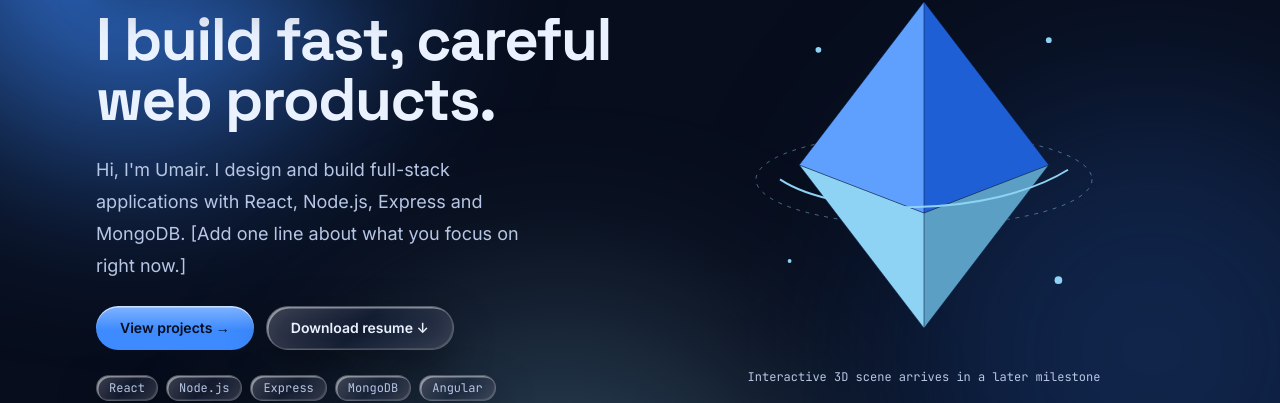
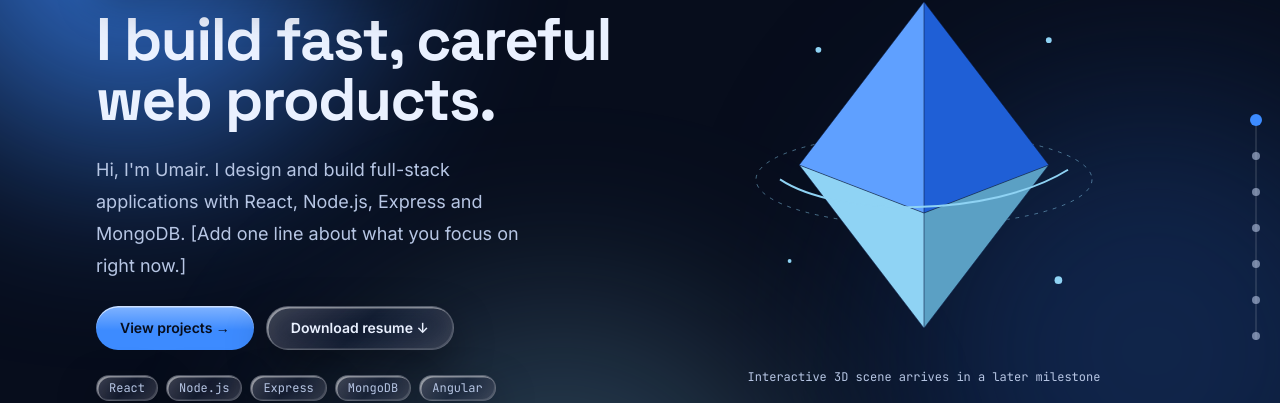
Before and after one commit to mirzaumair5530/portfolio, a Next.js app: page / in a window 1280 px wide. Shown: the part 172-575 px from the top of the page. Built offline with nearby package versions, Linux system fonts and the light colour scheme; no server answers.

Commit message:
feat: add side progress rail and active section in navbar
Co-Authored-By: Claude Sonnet 5.5 <noreply@anthropic.com>

```diff
--- a/src/app/page.tsx
+++ b/src/app/page.tsx
@@ -5,6 +5,8 @@ import { FeaturedProjects } from "@/components/sections/FeaturedProjects";
 import { Hero } from "@/components/sections/Hero";
 import { LatestPosts } from "@/components/sections/LatestPosts";
 import { Skills } from "@/components/sections/Skills";
+import { ProgressRail } from "@/components/ui/ProgressRail";
+import { ScrollSpy } from "@/components/ui/ScrollSpy";
 
 export default function Home() {
   return (
@@ -16,6 +18,8 @@ export default function Home() {
       <FeaturedProjects />
       <LatestPosts />
       <Contact />
+      <ProgressRail />
+      <ScrollSpy />
     </>
   );
 }
--- a/src/components/sections/Hero.tsx
+++ b/src/components/sections/Hero.tsx
@@ -8,6 +8,7 @@ export function Hero() {
   return (
     <Container
       as="section"
+      id="hero"
       className="grid items-center gap-12 pb-24 md:grid-cols-2"
     >
       <div className="flex flex-col items-start gap-6">
--- a/src/components/ui/Navbar.tsx
+++ b/src/components/ui/Navbar.tsx
@@ -8,16 +8,24 @@ import { ThemeToggle } from "@/components/ui/ThemeToggle";
 import { homeLinks, navLinks, resumeLink } from "@/data/nav";
 import { cn } from "@/lib/cn";
 import { getLenis } from "@/lib/scroll";
+import { useScrollStore } from "@/store/scrollStore";
 
-function isActive(pathname: string, href: string) {
-  // Section anchors and "/#contact" are never the current page.
-  if (href.startsWith("#") || href.includes("#")) return false;
+function isActive(
+  pathname: string,
+  href: string,
+  activeSection: string | null,
+) {
+  // On the home page a section link is active while its section is in view.
+  if (href.startsWith("#")) return href === `#${activeSection}`;
+  // "/#contact" is never the current page.
+  if (href.includes("#")) return false;
   return href === "/" ? pathname === "/" : pathname.startsWith(href);
 }
 
 export function Navbar() {
   const pathname = usePathname();
   const isHome = pathname === "/";
+  const activeSection = useScrollStore((state) => state.activeSection);
   const links = isHome ? homeLinks : navLinks;
   const mobileLinks = isHome ? [...links, resumeLink] : links;
   const [open, setOpen] = useState(false);
@@ -89,7 +97,7 @@ export function Navbar() {
 
         <ul className="hidden items-center gap-8 md:flex">
           {links.map((link) => {
-            const active = isActive(pathname, link.href);
+            const active = isActive(pathname, link.href, activeSection);
             return (
               <li key={link.href}>
                 <Link
@@ -158,7 +166,7 @@ export function Navbar() {
         >
           <ul className="flex flex-col items-center gap-6">
             {mobileLinks.map((link) => {
-              const active = isActive(pathname, link.href);
+              const active = isActive(pathname, link.href, activeSection);
               return (
                 <li key={link.href}>
                   <Link
--- /dev/null
+++ b/src/components/ui/ProgressRail.tsx
@@ -0,0 +1,54 @@
+"use client";
+
+import { homeSections } from "@/data/sections";
+import { cn } from "@/lib/cn";
+import { useScrollStore } from "@/store/scrollStore";
+
+// Side rail: one dot per home section and a line that fills with scroll.
+export function ProgressRail() {
+  const progress = useScrollStore((state) => state.progress);
+  const activeSection = useScrollStore((state) => state.activeSection);
+
+  return (
+    <nav
+      aria-label="Page sections"
+      className="fixed top-1/2 right-4 z-40 hidden -translate-y-1/2 lg:block print:hidden"
+    >
+      <div className="relative">
+        <span
+          aria-hidden="true"
+          className="bg-border absolute top-1 bottom-1 left-1/2 w-px -translate-x-1/2"
+        />
+        <span
+          aria-hidden="true"
+          className="bg-accent absolute top-1 bottom-1 left-1/2 w-px origin-top -translate-x-1/2"
+          style={{ transform: `translateX(-50%) scaleY(${progress})` }}
+        />
+        <ul className="relative flex flex-col gap-5">
+          {homeSections.map(({ id, label }) => {
+            const active = id === activeSection;
+            return (
+              <li key={id} className="flex justify-center">
+                <a
+                  href={`#${id}`}
+                  aria-label={label}
+                  aria-current={active ? "true" : undefined}
+                  className="group flex size-4 items-center justify-center"
+                >
+                  <span
+                    className={cn(
+                      "block rounded-full transition-all",
+                      active
+                        ? "bg-accent size-3"
+                        : "bg-muted/60 group-hover:bg-foreground size-2",
+                    )}
+                  />
+                </a>
+              </li>
+            );
+          })}
+        </ul>
+      </div>
+    </nav>
+  );
+}
--- /dev/null
+++ b/src/components/ui/ScrollSpy.tsx
@@ -0,0 +1,35 @@
+"use client";
+
+import { useGSAP } from "@gsap/react";
+import { gsap } from "gsap";
+import { ScrollTrigger } from "gsap/ScrollTrigger";
+import { homeSections } from "@/data/sections";
+import { useScrollStore } from "@/store/scrollStore";
+
+gsap.registerPlugin(useGSAP, ScrollTrigger);
+
+// Writes the home section nearest the middle of the screen into the store.
+// Render it after the sections so their positions (including pin spacing) are
+// known when the triggers are created.
+export function ScrollSpy() {
+  useGSAP(() => {
+    const { setActiveSection } = useScrollStore.getState();
+
+    for (const { id } of homeSections) {
+      const element = document.getElementById(id);
+      if (!element) continue;
+      ScrollTrigger.create({
+        trigger: element,
+        start: "top 50%",
+        end: "bottom 50%",
+        onToggle: (self) => {
+          if (self.isActive) setActiveSection(id);
+        },
+      });
+    }
+
+    return () => setActiveSection(null);
+  });
+
+  return null;
+}
--- /dev/null
+++ b/src/data/sections.ts
@@ -0,0 +1,10 @@
+// Home page sections in scroll order. Each id matches a section element id.
+export const homeSections = [
+  { id: "hero", label: "Top" },
+  { id: "about", label: "About" },
+  { id: "experience", label: "Experience" },
+  { id: "skills", label: "Skills" },
+  { id: "projects", label: "Projects" },
+  { id: "blog", label: "Blog" },
+  { id: "contact", label: "Contact" },
+] as const;
```
Also changed, not shown: 1 other file (tests, documents, lock files or other folders).
